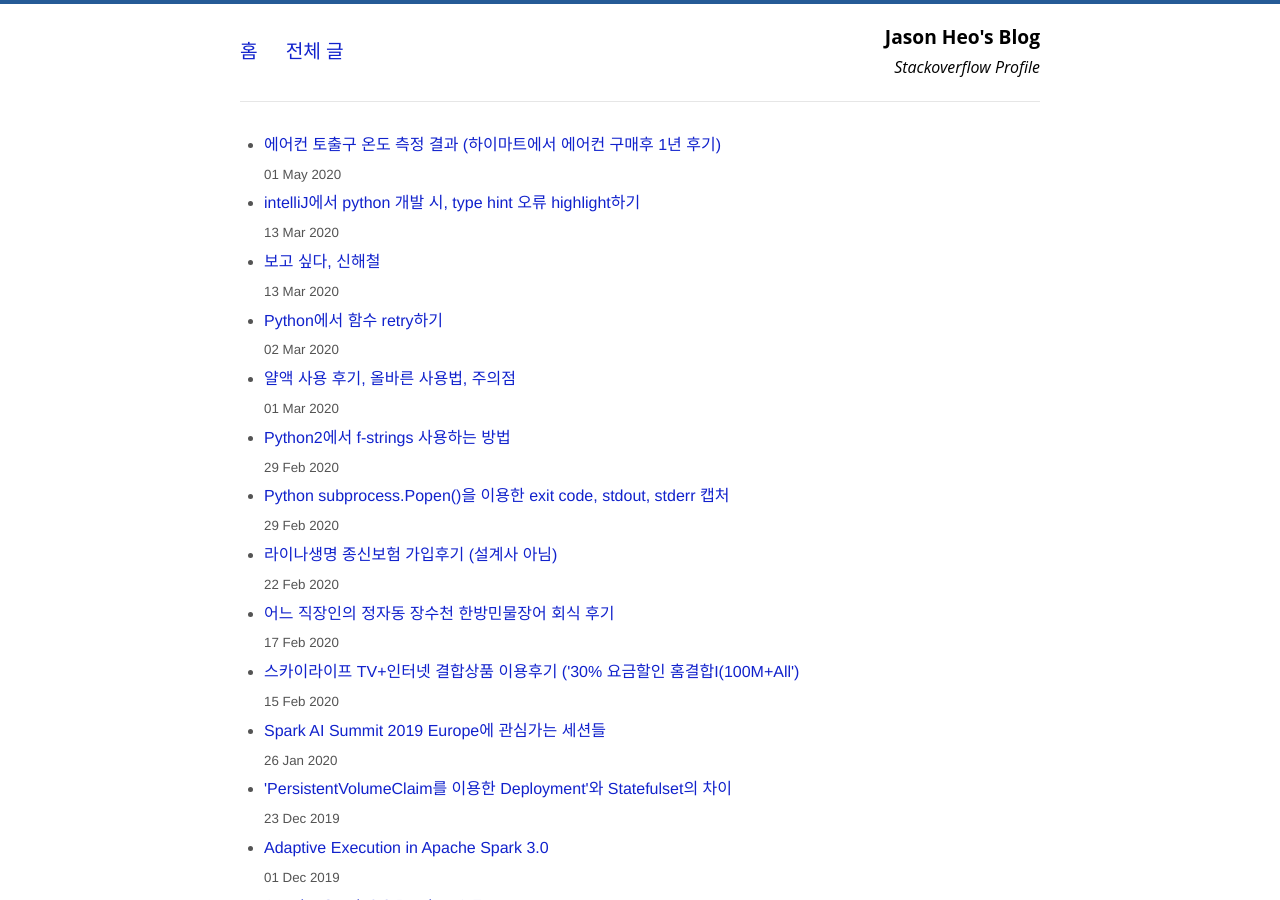
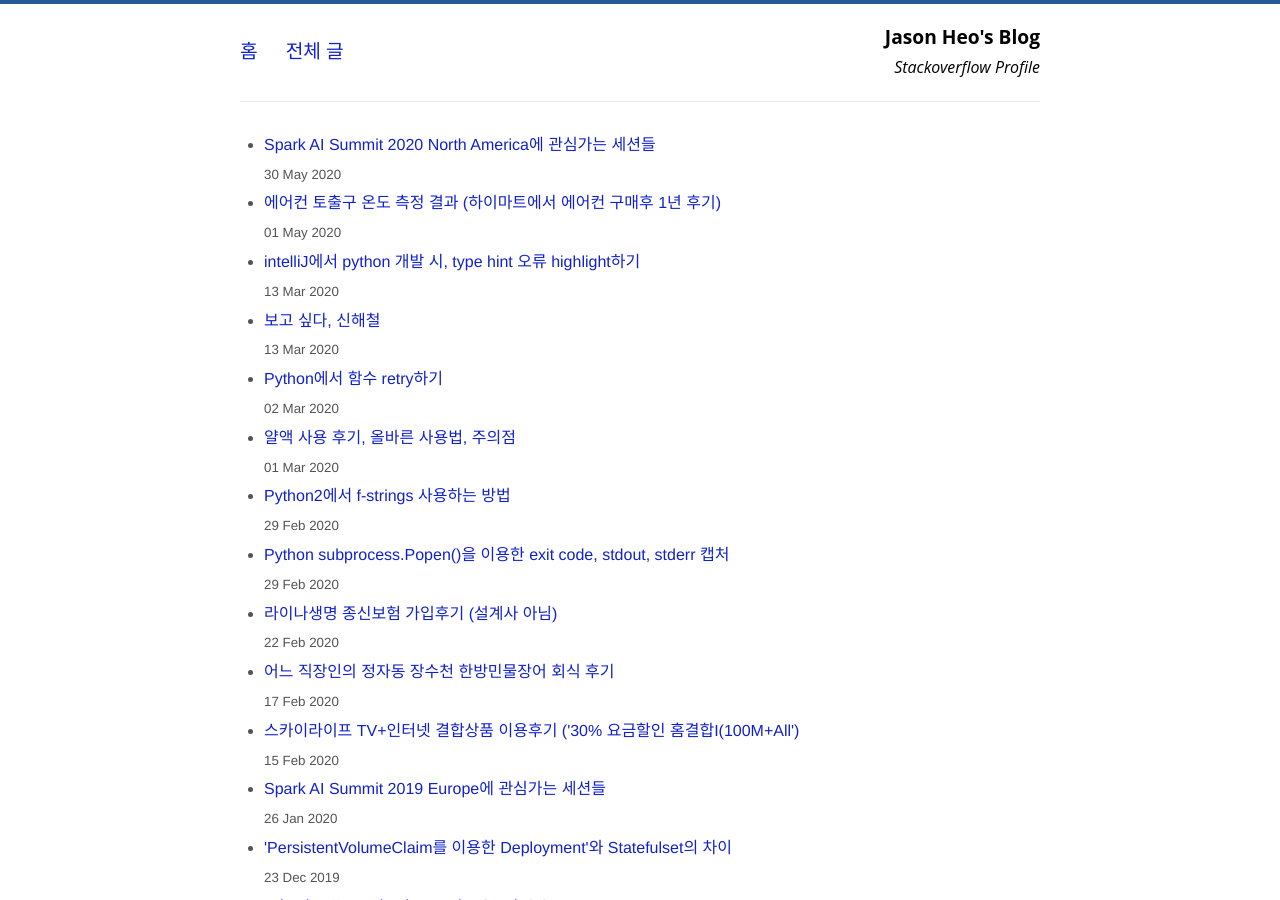
Before and after one commit to jason-heo/jason-heo.github.io, a Jekyll site: the page built from all_posts.html, in a window 1280 px wide and 900 px high. Built offline with Jekyll 4.4.1, drawn with Linux system fonts in a browser that asks for light colours; comment, search, counter and statistics services are not loaded.

Commit message:
spark ai summit 2020 na

```diff
--- /dev/null
+++ b/_posts/2020-05-30-spark-ai-summit-2020-na.md
@@ -0,0 +1,30 @@
+---
+layout: post
+title: "Spark AI Summit 2020 North America에 관심가는 세션들"
+categories: "bigdata"
+---
+
+{% include spark-ai-summit.md %}
+
+전체 Agenda: https://databricks.com/sparkaisummit/north-america-2020/agenda
+
+- https://databricks.com/session_na20/tackling-scaling-challenges-of-apache-spark-at-linkedin
+- https://databricks.com/session_na20/deep-dive-into-the-new-features-of-apache-spark-3-0
+    - https://databricks.com/session_na20/deep-dive-into-the-new-features-of-apache-spark-3-0-continues
+- https://databricks.com/session_na20/performant-streaming-in-production-preventing-common-pitfalls-when-productionising-streaming-jobs
+    - https://databricks.com/session_na20/performant-streaming-in-production-preventing-common-pitfalls-when-productionising-streaming-jobs-continues
+- https://databricks.com/session_na20/power-of-visualising-embeddings
+- https://databricks.com/session_na20/data-driven-decisions-at-scale
+- https://databricks.com/session_na20/data-microservices-in-apache-spark-using-apache-arrow-flight
+- https://databricks.com/session_na20/redash-open-source-sql-analytics-on-data-lakes
+- https://databricks.com/session_na20/high-performance-analytics-with-probabilistic-data-structures-the-power-of-hyperloglog
+- https://databricks.com/session_na20/anomaly-detection-at-the-edge
+- https://databricks.com/session_na20/tackling-scaling-challenges-of-apache-spark-at-linkedin
+- https://databricks.com/session_na20/fine-tuning-and-enhancing-performance-of-apache-spark-jobs
+- https://databricks.com/session_na20/on-improving-broadcast-joins-in-apache-spark-sql
+- https://databricks.com/session_na20/adaptive-query-execution-speeding-up-spark-sql-at-runtime
+- https://databricks.com/session_na20/apache-pulsar-the-next-generation-messaging-and-queuing-system
+- https://databricks.com/session_na20/user-defined-aggregation-in-apache-spark-a-love-story
+- https://databricks.com/session_na20/scoring-at-scale-generating-follow-recommendations-for-over-690-million-linkedin-members
+- https://databricks.com/session_na20/sql-performance-improvements-at-a-glance-in-apache-spark-3-0
+- https://databricks.com/session_na20/charm-an-indexing-subsystem-for-apache-spark
```
Also changed, not shown: _posts/2019-09-29-spark-ai-summit-2019-na.md (+1 -0 lines).
